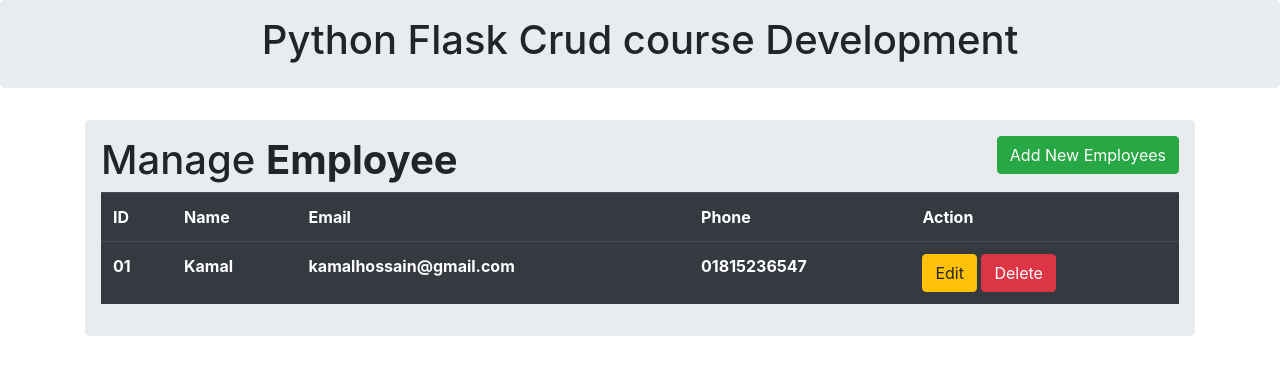
After one commit to baizeedrony/Blood-Donation, a Flask app: page /employee in a window 1280 px wide. The commit adds this page. Shown: the top 375 px of the page. Run offline with Flask 2, Linux system fonts and the light colour scheme; some libraries are stand-ins or nearby versions.

Commit message:
starting work of employee form

```diff
--- a/app.py
+++ b/app.py
@@ -405,12 +405,12 @@ class SearchForm(Form):
     choices = [('bloodgroup','bloodgroup')]
     select=SelectField('Search For Blood', choices=choices)
     search = SelectField('search', choices=[('AB+', 'AB+'), ('B+', 'B+')])
-    #search=StringField('')
+    # search=StringField('')
 
 
-#Search Items
+# Search Items
 @app.route('/search', methods=['GET', 'POST'])
-#create_cursor
+# create_cursor
 def search():
     search=SearchForm(request.form)
     if request.method=='POST':
@@ -423,10 +423,9 @@ def search_results(search):
     search_string = search.data['search']
     if search_string:
         if search.data['select'] == 'bloodgroup':
-            cur =con.cursor()
-        cur.execute('''select * from users where bloodgroup=:bloodgroup''', bloodgroup=search_string)
-        results =cur.fetchall()
-
+            cur = con.cursor()
+        cur.execute('''select * from users where bloodgroup = :bloodgroup''', bloodgroup=search_string)
+        results = cur.fetchall()
 
     if not results:
         flash('No results found!ha ha ha')
@@ -448,24 +447,26 @@ def bloglist():
     cur = con.cursor()
     oneresult = cur.execute('''select *from article''')
     onse = cur.fetchall()
+
+
 # end left side
-
-    if results.rowcount > 0 or oneresult.rowcount>0 :
+    if results.rowcount > 0 or oneresult.rowcount > 0:
         return render_template('bloglist.html', bloglists=allblog,onse=onse)
     else:
         msg = ('no data found')
         return render_template('bloglist.html', msg=msg)
 
 
+# Flask Crud application full course
 
-
-
-
+@app.route('/employee')
+def employee():
+    return render_template('employee.html')
 
 
 if __name__ == '__main__':
     app.secret_key = 'super secret key'
     app.debug = True
     app.run(debug=True)
-    #below code is for ip setting.
-    #app.run(host="10.10.10.98")
+    # below code is for ip setting.
+    # app.run(host="192.168.0.106")
--- /dev/null
+++ b/templates/base.html
@@ -0,0 +1,17 @@
+<!DOCTYPE html>
+<html lang="en">
+<head>
+     <link rel="stylesheet" href="https://stackpath.bootstrapcdn.com/bootstrap/4.2.1/css/bootstrap.min.css">
+    <meta charset="UTF-8">
+    <title>{%block title%} {%endblock%}</title>
+</head>
+<body>
+{%block body%}
+
+
+{%endblock%}
+<script src="https://stackpath.bootstrapcdn.com/bootstrap/4.2.1/js/bootstrap.min.js"> </script>
+<script src="//cdn.ckeditor.com/4.11.2/standard/ckeditor.js"></script>
+    <script src="https://cdnjs.cloudflare.com/ajax/libs/bootstrap-datepicker/1.9.0/js/bootstrap-datepicker.min.js" ></script>
+</body>
+</html>
--- /dev/null
+++ b/templates/employee.html
@@ -0,0 +1,104 @@
+{% extends 'base.html' %}
+{% include 'header.html' %}
+{% block title %} Employee {% endblock %}
+{% block body %}
+<div class="container">
+    <div class="row">
+        <div class="col md-12">
+            <div class="jumbotron p-3">
+                <h1> Manage <b>Employee</b> <button type="button" class="btn btn-success float-right" data-toggle="modal" data-target="#mymodal" >
+                    Add New Employees </button> </h1>
+
+                <table class="table table-hover table-dark">
+                    <tr>
+                        <th>ID</th>
+                        <th>Name</th>
+                        <th>Email</th>
+                        <th>Phone</th>
+                        <th>Action</th>
+                    </tr>
+
+                    <tr>
+                        <th>01</th>
+                        <th>Kamal</th>
+                        <th>kamalhossain@gmail.com</th>
+                        <th>01815236547</th>
+                        <td><a href="" class="btn btn-warning btn-xs" data-toggle="modal" data-target="#modaledit">Edit</a>
+                        <a href="" class="btn btn-danger btn-xs" onclick="return confirm('Are You sure?')">Delete</a></td>
+                    </tr>
+                </table>
+            </div>
+
+
+            <div id="modaledit" class="modal fade" role="dialog">
+   <div class="modal-dialog">
+      <div class="modal-content">
+         <div class="modal-header">
+            <h4 class="modal-title">Add Employee</h4>
+         </div>
+         <div class="modal-body">
+            <form action="" method="POST">
+               <div class="form-group">
+                  <label>Name:</label>
+                  <input type="text" class="form-control" name="name" required="1">
+               </div>
+                <div class="form-group">
+                  <label>Email:</label>
+                  <input type="email" class="form-control" name="email" required="1">
+               </div>
+                <div class="form-group">
+                  <label>Phone:</label>
+                  <input type="number" class="form-control" name="phone" required="1">
+               </div>
+               <div class="form-group">
+                  <button class="btn btn-primary" type="submit">Add Employee</button>
+               </div>
+            </form>
+         </div>
+         <div class="modal-footer">
+            <button type="button" class="btn btn-secondary" data-dismiss="modal">Close</button>
+         </div>
+      </div>
+   </div>
+</div>
+
+
+<div id="mymodal" class="modal fade" role="dialog">
+   <div class="modal-dialog">
+      <div class="modal-content">
+         <div class="modal-header">
+            <h4 class="modal-title">Add Employee</h4>
+         </div>
+         <div class="modal-body">
+            <form action="" method="POST">
+               <div class="form-group">
+                  <label>Name:</label>
+                  <input type="text" class="form-control" name="name" required="1">
+               </div>
+                <div class="form-group">
+                  <label>Email:</label>
+                  <input type="email" class="form-control" name="email" required="1">
+               </div>
+                <div class="form-group">
+                  <label>Phone:</label>
+                  <input type="number" class="form-control" name="phone" required="1">
+               </div>
+               <div class="form-group">
+                  <button class="btn btn-primary" type="submit">Add Employee</button>
+               </div>
+            </form>
+         </div>
+         <div class="modal-footer">
+            <button type="button" class="btn btn-secondary" data-dismiss="modal">Close</button>
+         </div>
+      </div>
+   </div>
+</div>
+
+
+
+        </div>
+    </div>
+</div>
+
+{% endblock %}
--- /dev/null
+++ b/templates/header.html
@@ -0,0 +1,16 @@
+
+{% extends 'base.html' %}
+
+
+{% block title %} Flask Crud Course {% endblock %}
+
+
+{% block body %}
+<div class="jumbotron p-3">
+    <div class="well text-center ">
+        <h1> Python Flask Crud course Development </h1>
+
+
+    </div>
+</div>
+{% endblock %}
--- a/templates/layout.html
+++ b/templates/layout.html
@@ -13,7 +13,7 @@
 <body>
     {% include 'includes/_navbar.html' %}
 
- <div class=""  style="height: auto;width:auto">
+ <div class="container"  style="height: auto;width:auto">
     {% include 'includes/_messages.html' %}
     {% block body %}{% endblock %}
  </div>
--- a/test2.py
+++ b/test2.py
@@ -0,0 +1 @@
+from flask import blueprints,render_template
```
Also changed, not shown: templates/bloglist.html (+5 -19 lines), templates/demobloglist.html (+129 -20 lines), templates/user_list.html (+6 -1 lines), images/20191101_164517.jpg (added), images/20191102_055347.jpg (added), 3 other files.
